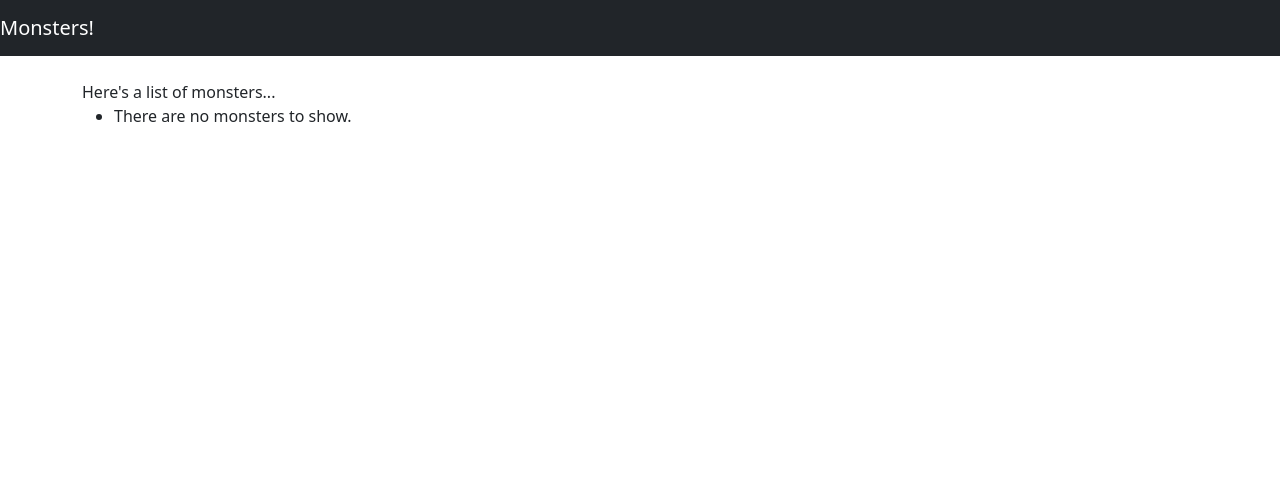
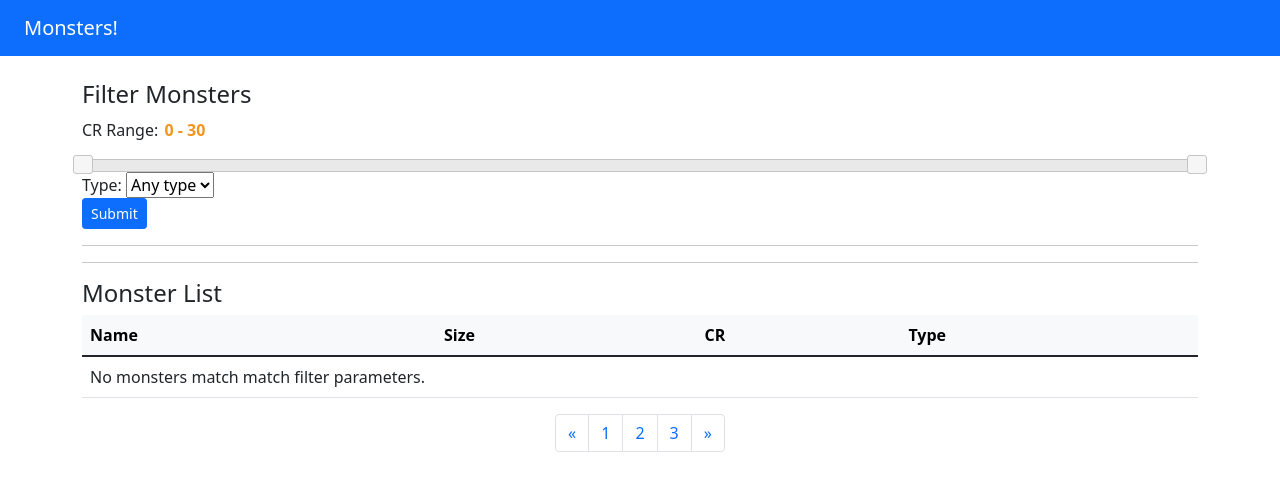
Before and after one commit to jermer/combat-kitchen, a Flask app: page / in a window 1280 px wide. Shown: the top 491 px of the page. Run offline with Flask 2, Linux system fonts and the light colour scheme; data that the repository does not hold is empty; some libraries are stand-ins or nearby versions.

Commit message:
basic homepage display and filtering

```diff
--- a/app.py
+++ b/app.py
@@ -1,11 +1,11 @@
-from flask import Flask, redirect, render_template
+from flask import Flask, jsonify, redirect, render_template, request
 from models import Monster
 import requests
 
 from flask_debugtoolbar import DebugToolbarExtension
 
 from models import db, connect_db  # , Playlist, Song, PlaylistSong
-#from forms import NewSongForPlaylistForm, SongForm, PlaylistForm
+# from forms import NewSongForPlaylistForm, SongForm, PlaylistForm
 
 app = Flask(__name__)
 
@@ -25,8 +25,52 @@ connect_db(app)
 
 @app.route("/")
 def root():
-    """Homepage"""
+    """Render the homepage"""
 
-    monsters = Monster.query.filter( Monster.challenge_rating == 3 ).all()
+    # monsters = (Monster.query
+    #             .filter(Monster.challenge_rating <= 1)
+    #             .order_by(Monster.name)
+    #             .limit(10)
+    #             )
+
+    monsters = (Monster.query
+                .order_by(Monster.name)
+                .limit(10))
 
     return render_template('index.html', monsters=monsters)
+
+
+# API FUNCTIONALITY
+
+@app.route("/api/monsters")
+def get_monsters():
+    """Get monsters from the database"""
+
+    # cr = int(request.args['cr'])
+    min_cr = request.args['min_cr']
+    max_cr = request.args['max_cr']
+
+    type = request.args.get('type', None)
+
+    query = db.session.query(Monster)
+
+    query = query.filter(Monster.challenge_rating >= min_cr,
+                         Monster.challenge_rating <= max_cr)
+
+    if type:
+        query = query.filter(Monster.type == type)
+
+    # monsters = (Monster.query
+    #             .filter(
+    #                 Monster.challenge_rating >= min_cr,
+    #                 Monster.challenge_rating <= max_cr,
+    #                 Monster.type == type
+    #             )
+    #             .order_by(Monster.name)
+    #             .limit(10)
+    #             )
+
+    monsters = query.order_by(Monster.name).limit(10)
+
+    serialized=[m.serialize() for m in monsters]
+    return jsonify(monsters=serialized)
--- a/requirements.txt
+++ b/requirements.txt
@@ -6,6 +6,7 @@ click==8.1.3
 Flask==2.1.2
 Flask-DebugToolbar==0.13.1
 Flask-SQLAlchemy==2.5.1
+Flask-WTF==1.0.1
 greenlet==1.1.2
 idna==3.3
 importlib-metadata==4.12.0
@@ -19,4 +20,5 @@ SQLAlchemy==1.4.39
 toml==0.10.2
 urllib3==1.26.9
 Werkzeug==2.1.2
+WTForms==3.0.1
 zipp==3.8.0
--- /dev/null
+++ b/static/app.js
@@ -0,0 +1,91 @@
+
+
+$('#monster-filter-form').submit(handleFormSubmit)
+
+async function handleFormSubmit(evt) {
+    evt.preventDefault();
+    $('#monster-table').empty()
+
+    // const cr = $('#cr-input').val();
+
+    const minCR = translateSliderRange($("#slider-range").slider("values", 0))[0];
+    const maxCR = translateSliderRange($("#slider-range").slider("values", 1))[0];
+
+    const type = $("#type-input").val();
+
+    // console.log(`Form submitted with CR = ${cr}`);
+    console.log(`Form submitted with CR range = ${minCR} - ${maxCR} and type = ${type}`);
+
+    const resp = await axios.get(`http://localhost:5000/api/monsters`, { params: { min_cr: minCR, max_cr: maxCR, type: type } });
+
+    renderMonsterTable(resp.data.monsters)
+
+}
+
+function renderMonsterTable(monsters) {
+    const $mtable = $('#monster-table')
+
+    if (monsters.length === 0) {
+        $mtable.append(`<tr scope="row"><td colspan="4">No monsters match match filter parameters.</td></tr>`);
+        return;
+    }
+
+    for (m of monsters) {
+        console.log(m.name)
+        $mtable.append(renderMonsterTableRow(m))
+        // $cupcakeList.append(formatCupcakeCard(c));
+    }
+}
+
+function renderMonsterTableRow(monster) {
+    return (`<tr scope="row">
+        <td>${monster.name}</td>
+        <td>${monster.size}</td>
+        <td>${monster.cr}</td>
+        <td>${monster.type}</td>
+    </tr>`)
+}
+
+//
+//  On page load, populate monster list
+//
+$(document).ready(populateMonsters);
+
+async function populateMonsters() {
+    const resp = await axios.get(`http://localhost:5000/api/monsters`, { params: { min_cr: 0, max_cr: 30 } });
+    renderMonsterTable(resp.data.monsters)
+}
+
+
+
+$("#slider-range").slider({
+    range: true,
+    min: -3,
+    max: 30,
+    step: 1,
+    values: [-3, 30],
+    slide: function (event, ui) {
+        // $("#amount").val(ui.values[0] + " - " + ui.values[1]);
+        $("#amount").val(translateSliderRange(ui.values[0])[1] + " - " + translateSliderRange(ui.values[1])[1]);
+    }
+});
+// $("#amount").val($("#slider-range").slider("values", 0) +
+    // " - " + $("#slider-range").slider("values", 1));
+$("#amount").val("0 - 30");
+
+
+function translateSliderRange(val) {
+    if (val >= 1) {
+        return [val, val.toString()];
+    }
+    else {
+        return FRACTION_CRS[-val];
+    }
+}
+
+const FRACTION_CRS = [
+    [0.5, "1/2"],
+    [0.25, "1/4"],
+    [0.125, "1/8"],
+    [0, "0"]
+]
--- a/templates/base.html
+++ b/templates/base.html
@@ -7,12 +7,13 @@
     <meta http-equiv="X-UA-Compatible" content="ie=edge">
     <link rel="stylesheet" href="https://cdn.jsdelivr.net/npm/bootstrap@5.1.3/dist/css/bootstrap.min.css"
         integrity="sha384-1BmE4kWBq78iYhFldvKuhfTAU6auU8tT94WrHftjDbrCEXSU1oBoqyl2QvZ6jIW3" crossorigin="anonymous">
+    <link rel="stylesheet" href="//code.jquery.com/ui/1.13.1/themes/base/jquery-ui.css">
 
     <title>{% block title %}{% endblock %}</title>
 </head>
 
 <body>
-    <nav class="navbar navbar-expand-lg navbar-dark bg-dark mb-4">
+    <nav class="navbar navbar-expand-lg navbar-dark bg-primary mb-4 px-4">
         <a class="navbar-brand" href="/">Monsters!</a>
         <!-- <ul class="navbar-nav">
             <li class="nav-item"><a class="nav-link" href="/playlists">Playlists</a></li>
@@ -26,11 +27,12 @@
     </div>
 
     <!-- Scripts -->
-    <!-- <script src="https://cdnjs.cloudflare.com/ajax/libs/axios/0.19.2/axios.min.js"
-        integrity="sha256-T/f7Sju1ZfNNfBh7skWn0idlCBcI3RwdLSS4/I7NQKQ=" crossorigin="anonymous"></script> -->
-    <!-- <script src="https://code.jquery.com/jquery-3.4.1.min.js"
-        integrity="sha256-CSXorXvZcTkaix6Yvo6HppcZGetbYMGWSFlBw8HfCJo=" crossorigin="anonymous"></script> -->
-    <!-- <script src="static/app.js"></script> -->
+    <script src="https://cdnjs.cloudflare.com/ajax/libs/axios/0.19.2/axios.min.js"
+        integrity="sha256-T/f7Sju1ZfNNfBh7skWn0idlCBcI3RwdLSS4/I7NQKQ=" crossorigin="anonymous"></script>
+    <script src="https://code.jquery.com/jquery-3.4.1.min.js"
+        integrity="sha256-CSXorXvZcTkaix6Yvo6HppcZGetbYMGWSFlBw8HfCJo=" crossorigin="anonymous"></script>
+    <script src="https://code.jquery.com/ui/1.13.1/jquery-ui.js"></script>
+    <script src="static/app.js"></script>
 </body>
 
 </html>
--- a/templates/index.html
+++ b/templates/index.html
@@ -7,15 +7,81 @@ Homepage
 
 
 {% block content %}
-Here's a list of monsters...
+<h4>Filter Monsters</h4>
 
-<ul>
-    {% if monsters %}
-    {% for m in monsters%}
-    <li>{{m.name}}</li>
-    {% endfor %}
-    {% else %}
-    <li>There are no monsters to show.</li>
-    {% endif%}
-</ul>
+<form id="monster-filter-form" action="">
+    <!-- <label for="cr-input">Min CR: </label>
+    <input id="cr-input" type="number" min="0" max="30" value="0">
+
+    <label for="cr-input">Min CR: </label>
+    <input id="cr-input" type="number" min="0" max="30" value="0"> -->
+
+    <p>
+        <label for="amount">CR Range:</label>
+        <input type="text" id="amount" readonly style="border:0; color:#f6931f; font-weight:bold;">
+    </p>
+    <div id="slider-range"></div>
+
+    <label for="type-input">Type: </label>
+    <select name="type" id="type-input">
+        <option value="">Any type</option>
+        <option value="dragon">Dragon</option>
+        <option value="giant">Giant</option>
+        <option value="undead">Undead</option>
+    </select>
+    <div>
+        <button class="btn btn-primary btn-sm">Submit</button>
+    </div>
+</form>
+
+<hr>
+
+<hr>
+
+<h4>Monster List</h4>
+
+{% if monsters %}
+<table class="table table-hover">
+    <thead class="table-light">
+        <tr>
+            <th scope="col">Name</th>
+            <th scope="col">Size</th>
+            <th scope="col">CR</th>
+            <th scope="col">Type</th>
+        </tr>
+    </thead>
+    <tbody id="monster-table">
+        <!-- {% for m in monsters%}
+        <tr scope="row">
+            <td>{{m.name}}</td>
+            <td>{{m.size}}</td>
+            <td>{{m.cr()}}</td>
+            <td>{{m.type}}{% if m.subtype %} ({{m.subtype}}){% endif %}</td>
+        </tr>
+        {% endfor %} -->
+    </tbody>
+</table>
+{% else %}
+There are no monsters to show.
+{% endif %}
+
+<nav aria-label="Monster list navigation">
+    <ul class="pagination justify-content-center">
+        <li class="page-item">
+            <a class="page-link" href="#" aria-label="Previous">
+                <span aria-hidden="true">&laquo;</span>
+            </a>
+        </li>
+        <li class="page-item"><a class="page-link" href="#">1</a></li>
+        <li class="page-item"><a class="page-link" href="#">2</a></li>
+        <li class="page-item"><a class="page-link" href="#">3</a></li>
+        <li class="page-item">
+            <a class="page-link" href="#" aria-label="Next">
+                <span aria-hidden="true">&raquo;</span>
+            </a>
+        </li>
+    </ul>
+</nav>
+
+
 {% endblock %}
```
Also changed, not shown: forms.py (added, +9 -0 lines), models.py (+35 -0 lines), seed.py (+7 -0 lines).
